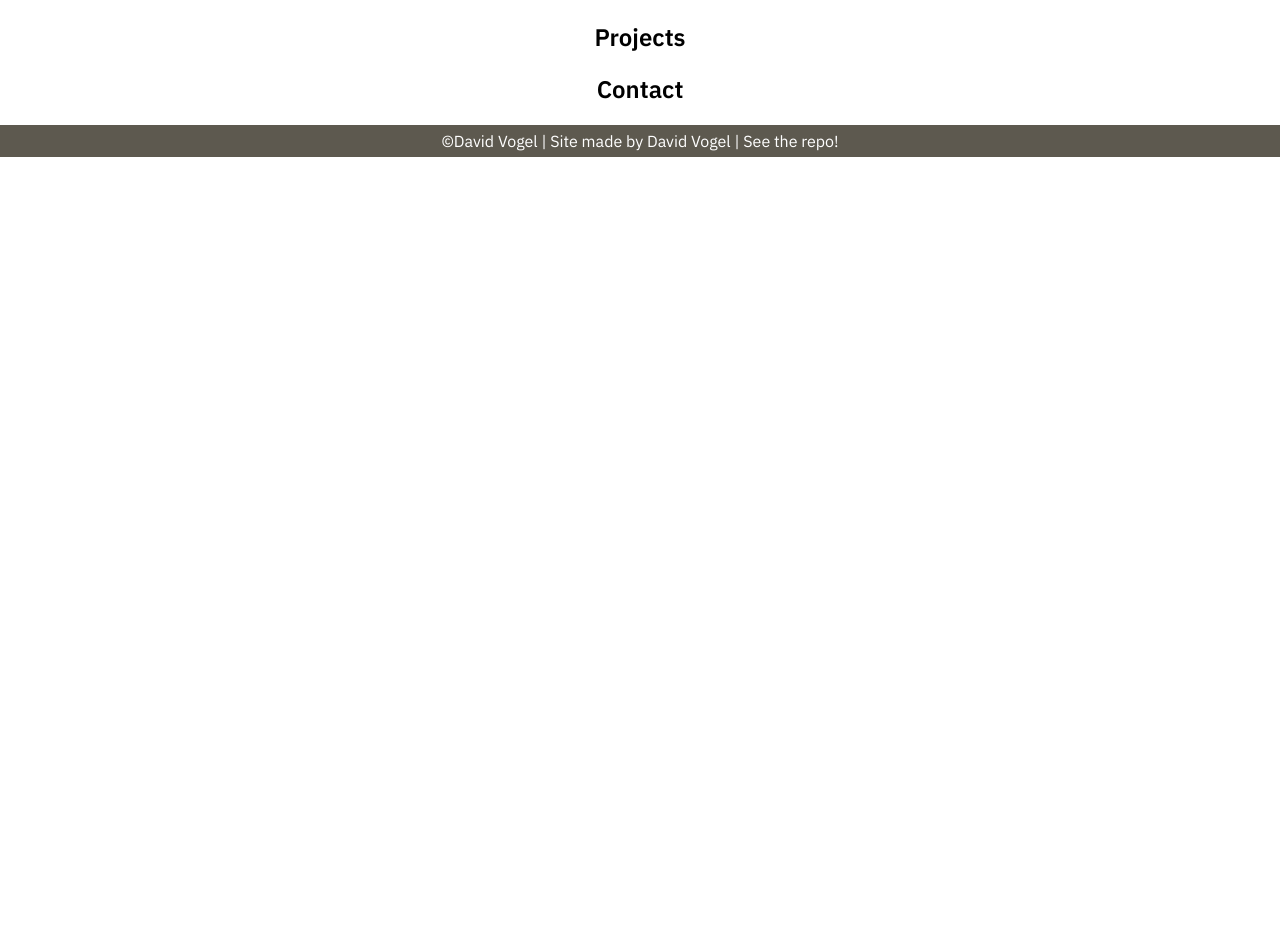
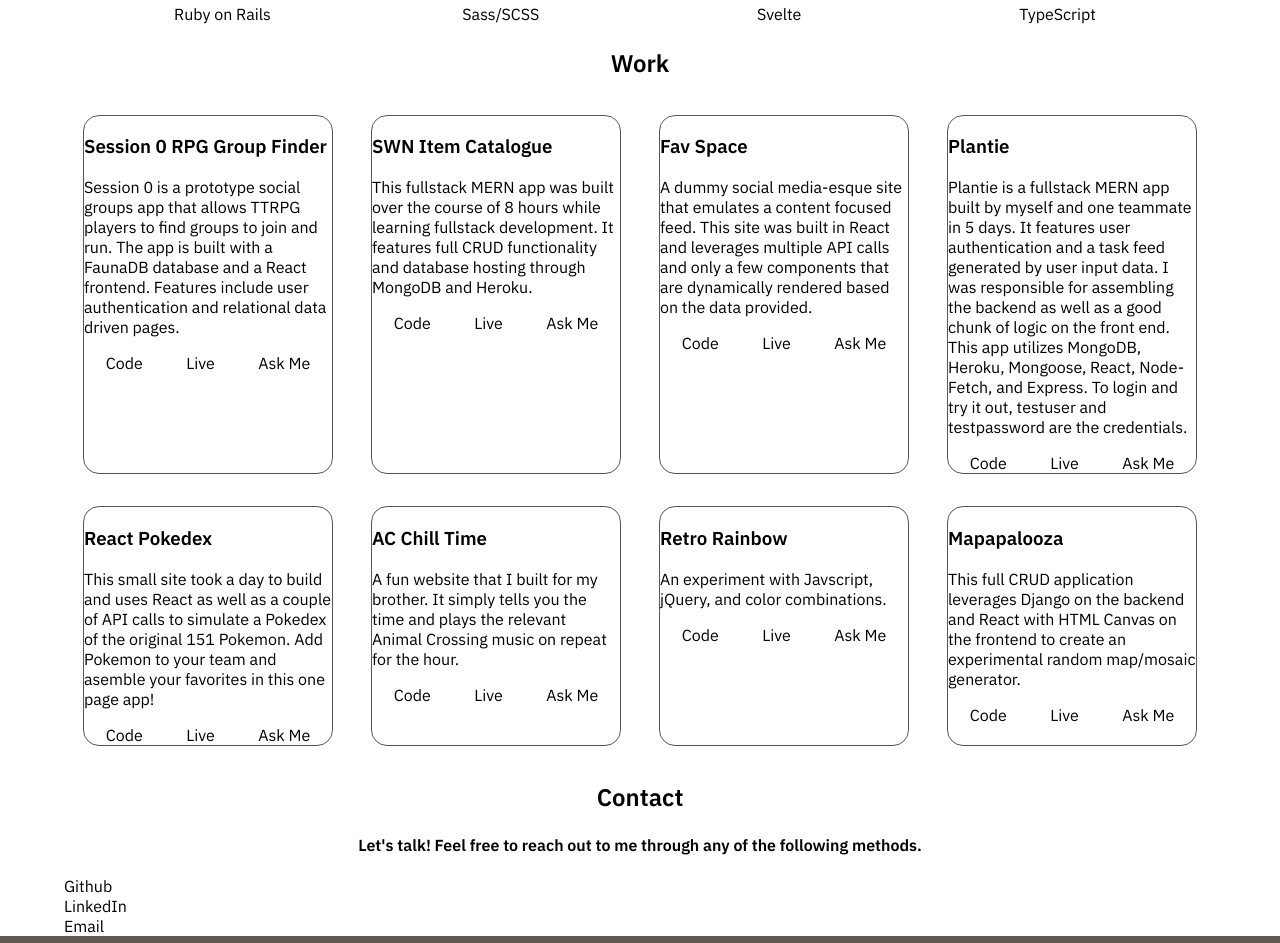
Before and after one commit to davidvdev/portfolio-site, a Next.js app: page / in a window 1280 px wide. Shown: the part 643-1586 px from the top of the page. Before the commit the page ends 800 px from the top, so only its background shows below. Built offline with nearby package versions, Linux system fonts and the light colour scheme.

Commit message:
working on images

```diff
--- a/json/projects.json
+++ b/json/projects.json
@@ -4,55 +4,55 @@
     "description":"Session 0 is a prototype social groups app that allows TTRPG players to find groups to join and run. The app is built with a FaunaDB database and a React frontend. Features include user authentication and relational data driven pages.",
     "github": "https://github.com/davidvdev/session-0-frontend",
     "deployed": "https://session-0-frontend-7bv133xj3-davidvdev.vercel.app/",
-    "image": "../img/session-0.webp"
+    "image": "/./../img/session-0.webp"
   },
   {
     "name": "SWN Item Catalogue",
     "description":"This fullstack MERN app was built over the course of 8 hours while learning fullstack development. It features full CRUD functionality and database hosting through MongoDB and Heroku.",
     "github": "https://github.com/davidvdev/one-day-mern-frontend",
     "deployed": "https://one-day-mern-frontend.vercel.app/",
-    "image": "../img/one-day-mern.png"
+    "image": "/./../img/one-day-mern.png"
   },
   {
     "name": "Fav Space",
     "description":"A dummy social media-esque site that emulates a content focused feed. This site was built in React and leverages multiple API calls and only a few components that are dynamically rendered based on the data provided.",
     "github": "https://github.com/davidvdev/dummy-website",
     "deployed": "https://dummy-website-opal.vercel.app/",
-    "image": "../img/fav-space.webp"
+    "image": "/./../img/fav-space.webp"
   },
   {
     "name": "Plantie",
     "description":"Plantie is a fullstack MERN app built by myself and one teammate in 5 days. It features user authentication and a task feed generated by user input data. I was responsible for assembling the backend as well as a good chunk of logic on the front end. This app utilizes MongoDB, Heroku, Mongoose, React, Node-Fetch, and Express. To login and try it out, testuser and testpassword are the credentials.",
     "github": "https://github.com/davidvdev/plant-app-frontend",
     "deployed": "https://plant-app-frontend-seven.vercel.app/",
-    "image": "../img/plantie-app.png"
+    "image": "/./../img/plantie-app.png"
   },
   {
     "name": "React Pokedex",
     "description":"This small site took a day to build and uses React as well as a couple of API calls to simulate a Pokedex of the original 151 Pokemon. Add Pokemon to your team and asemble your favorites in this one page app!",
     "github": "https://github.com/davidvdev/react-pokedex",
     "deployed": "https://react-pokedex-chi.vercel.app/",
-    "image": "../img/react-pokedex.png"
+    "image": "/./../img/react-pokedex.png"
   },
   {
     "name": "AC Chill Time",
     "description":"A fun website that I built for my brother. It simply tells you the time and plays the relevant Animal Crossing music on repeat for the hour.",
     "github": "https://github.com/davidvdev/ac-chill-time",
     "deployed": "https://ac-chill-time.vercel.app/",
-    "image": "../img/ac-chill.webp"
+    "image": "/./../img/ac-chill.webp"
   },
   {
     "name": "Retro Rainbow",
     "description":"An experiment with Javscript, jQuery, and color combinations.",
     "github": "https://github.com/davidvdev/retro-rainbow",
     "deployed": "https://retro-rainbow.vercel.app",
-    "image": "../img/retro-rainbow.webp"
+    "image": "/./../img/retro-rainbow.webp"
   },
   {
     "name": "Mapapalooza",
     "description":"This full CRUD application leverages Django on the backend and React with HTML Canvas on the frontend to create an experimental random map/mosaic generator.",
     "github": "https://github.com/davidvdev/django-miniproject-front",
     "deployed": "https://django-miniproject-front.vercel.app/",
-    "image": "../img/mapapalooza.png"
+    "image": "/./../img/mapapalooza.png"
   }
 ]
--- a/pages/index.tsx
+++ b/pages/index.tsx
@@ -8,7 +8,10 @@ import techData from '../json/tech.json'
 import projectData from '../json/projects.json'
 import headshot from '../img/david.jpg'
 const repo = "https://github.com/davidvdev/portfolio-site"
-const resume = ""
+const resume = "https://drive.google.com/file/d/1mtYv0woUhpOGFzAL_LjVFWKdPRkR-2ek/view?usp=sharing"
+const linkedIn = "https://www.linkedin.com/in/davidvdev"
+const github = "https://github.com/davidvdev"
+const email = "david@davidvdev.com"
 
 // Components
 import Tech from '../components/tech'
@@ -59,7 +62,9 @@ const Home: NextPage = () => {
       </header>
       <main>
         <div className={styles.about}>
-            <Image className={styles.headshot} src={headshot} alt="David Vogel portrait" width={400} height={400} />
+          <div className={styles.headshot} >
+              <Image src={headshot} alt="David Vogel portrait" height={400} width={400} />
+          </div>
           <div className={styles.aboutText}>
               <h2 id="about">Hello!</h2>
               <p>
@@ -72,14 +77,40 @@ const Home: NextPage = () => {
           <ul>
             {techData.sort((a,b) => a.name.localeCompare(b.name)).map(item => {
               return(
-                <li>{item.name}</li>
+                <li key={techData.indexOf(item)}>{item.name}</li>
               )
             })}
             </ul>
         </div>
-        <Projects />
+        <div className={styles.work}>
+          <h2 id="work">Work</h2>
+          <div className={styles.showcase}>
+            {projectData.map(project => {
+              return(
+                <div className={styles.card}>
+                  {/* <Image src={project.image} width={100} height={200}/> */}
+                  <div className={styles.projtext}>
+                    <h3>{project.name}</h3>
+                    <p>{project.description}</p>
+                  </div>
+                  <div className={styles.projbuttons}>
+                    <a href={project.github} target="_blank" rel="noreferrer">Code</a>
+                    <a href={project.deployed} target="_blank" rel="noreferrer">Live</a>
+                    <a href={`mailto:${email}?subject=${project.name.replaceAll(" ","%20")}`} target="_blank" rel="noreferrer">Ask Me</a>
+                  </div>
+                </div>
+              )
+            })}
+          </div>
+        </div>
         <div className={styles.contact}>
             <h2 id="contact">Contact</h2>
+            <h4>Let's talk! Feel free to reach out to me through any of the following methods.</h4>
+            <ul>
+              <li><a href={github} target="_blank" rel="noreferrer">Github</a></li>
+              <li><a href={linkedIn} target="_blank" rel="noreferrer">LinkedIn</a></li>
+              <li><a href={email} target="_blank" rel="noreferrer">Email</a></li>
+            </ul>
         </div>
       </main>
       <footer className={styles.footer}>
--- a/styles/Home.module.sass
+++ b/styles/Home.module.sass
@@ -26,11 +26,12 @@ $color-accent-5: #009EDA
 .about
   display: flex
   justify-content: space-between
-  // height: 400px
+  height: 400px
 
-  // .headshot
-  //   max-width: 55%
-  //   max-height: 400px
+  .headshot
+    border: 8px solid $color-accent-3
+    border-radius: 90px 16px
+
 
   .aboutText
       max-width: 55%
@@ -47,6 +48,27 @@ $color-accent-5: #009EDA
       padding: 3px 3em
       width: 15em
 
+.work
+
+  .showcase
+    display: flex
+    justify-content: space-around
+    flex-wrap: wrap
+
+    .card
+      display: flex
+      flex-direction: column
+      margin: 1em
+      width: 250px
+      border: 1px solid $dark-accent
+      border-radius: 16px
+
+      // .projtext
+
+      .projbuttons
+        display: flex
+        justify-content: space-around
+        justify-self: flex-end
   // .container
 //   min-height: 100vh
 //   padding: 0 0.5rem
--- a/styles/globals.sass
+++ b/styles/globals.sass
@@ -28,8 +28,12 @@ ul
 h1
   margin: 0
 
-h2
+h2, h4
   text-align: center
+
+main
+  margin: 0 auto
+  width: 90%
 
 *
   box-sizing: border-box
```
Lines whose indentation alone changed are shown as unchanged.
